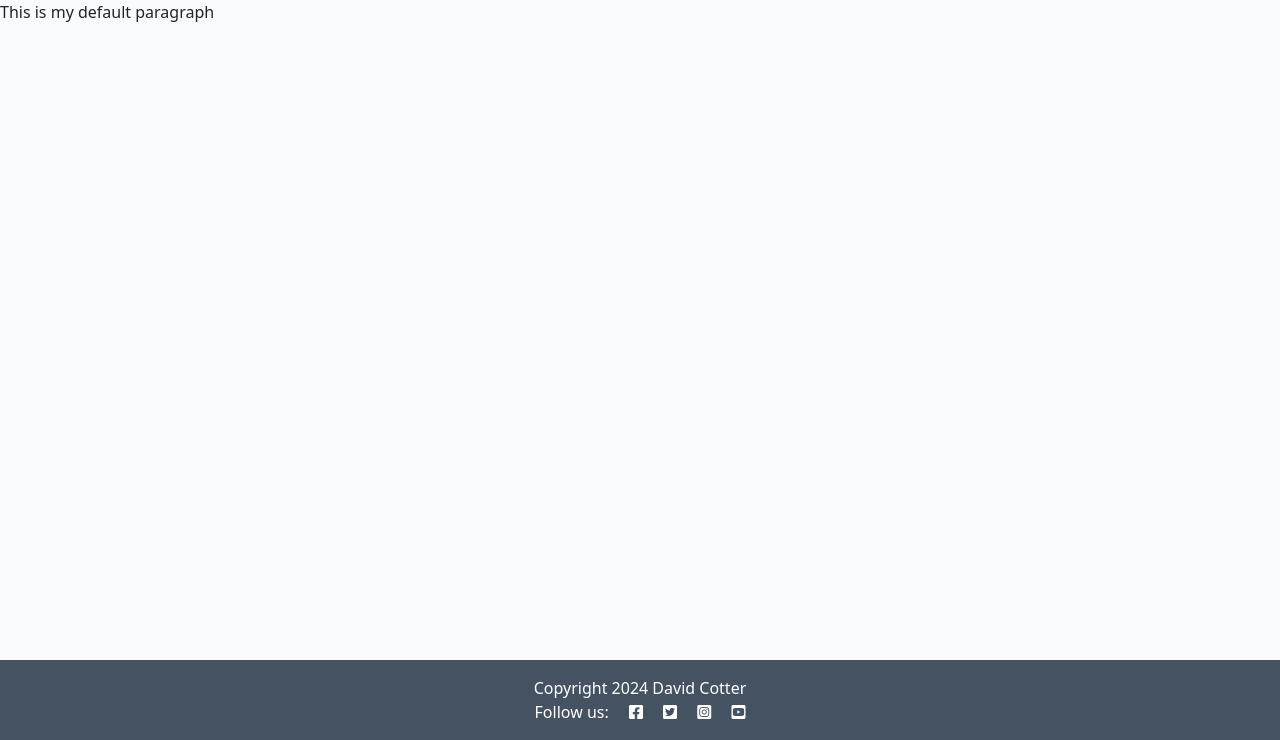
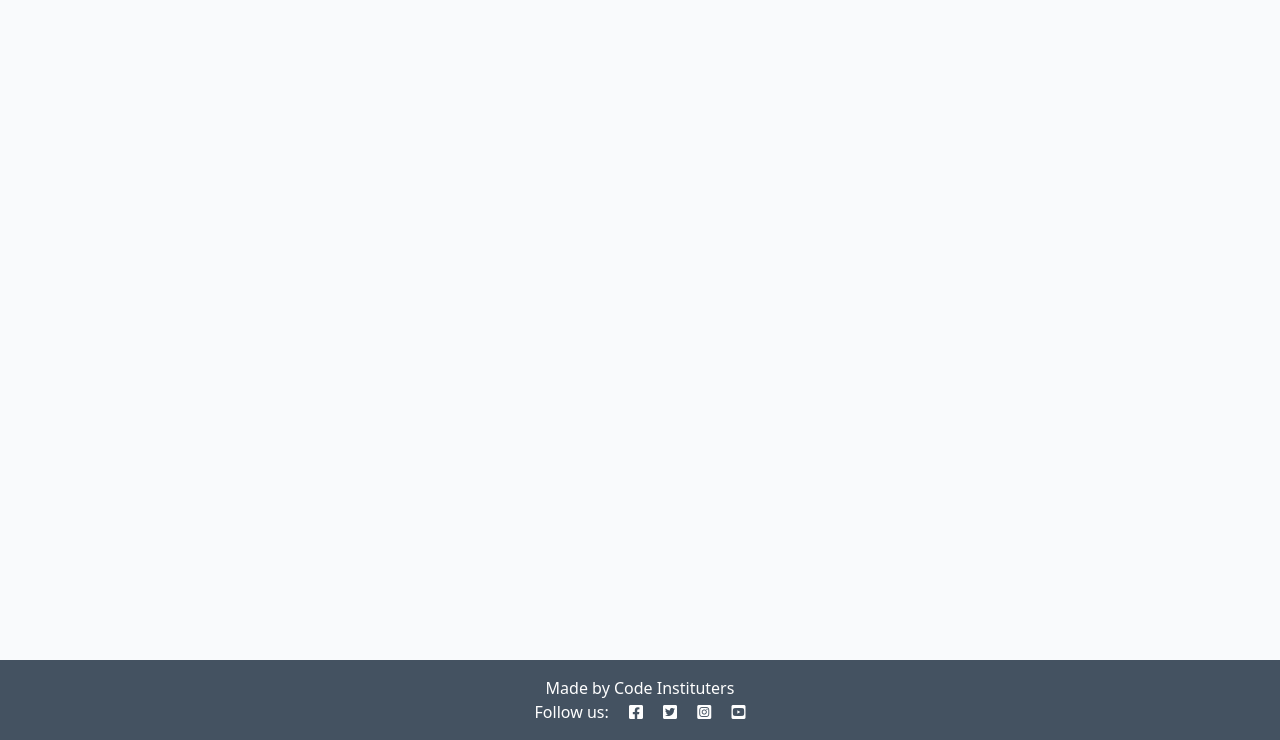
Before and after one commit to trxdave/django-blog, a Django app: template templates/base.html in a window 1280 px wide. Shown: the part 60-800 px from the top of the page. Run offline with Django 4.2, Linux system fonts and the light colour scheme; the template is opened without the code that fills it, so the values that code supplies are empty.

Commit message:
base and admin update

```diff
--- a/blog/admin.py
+++ b/blog/admin.py
@@ -6,7 +6,7 @@ from django_summernote.admin import SummernoteModelAdmin
 @admin.register(Post)
 class PostAdmin(SummernoteModelAdmin):
 
-    list_display = ('title', 'slug', 'status')
+    list_display = ('title', 'slug', 'status', 'created_on')
     search_fields = ['title', 'content']
     list_filter = ('status', 'created_on',)
     prepopulated_fields = {'slug': ('title',)}
--- a/templates/base.html
+++ b/templates/base.html
@@ -2,6 +2,7 @@
 
 {% url 'home' as home_url %}
 {% url 'about' as about_url %}
+
 
 <!DOCTYPE html>
 <html class="h-100" lang="en">
@@ -21,9 +22,9 @@
     <!-- Bootstrap CSS -->
     <link href="https://cdn.jsdelivr.net/npm/bootstrap@5.0.1/dist/css/bootstrap.min.css" rel="stylesheet"
         integrity="sha384-+0n0xVW2eSR5OomGNYDnhzAbDsOXxcvSN1TPprVMTNDbiYZCxYbOOl7+AMvyTG2x" crossorigin="anonymous">
-    <!--Custom CSS-->
+
+    <!-- Custom CSS -->
     <link rel="stylesheet" href="{% static 'css/style.css' %}">
-
 </head>
 
 <body class="d-flex flex-column h-100 main-bg">
@@ -44,10 +45,9 @@
                             href="{% url 'home' %}">Home</a>
                     </li>
                     <li class="nav-item">
-                            <a class="nav-link {% if request.path == about_url %}active{% endif %}" aria-current="page"
-                            href="{% url 'about:about' %}">About</a>
+                        <a class="nav-link {% if request.path == about_url %}active{% endif %}" aria-current="page"
+                            href="{% url 'about' %}">About</a>
                     </li>
-
                 </ul>
                 <span class="navbar-text text-muted">
                     adventures of a software developer
@@ -59,7 +59,7 @@
     <main class="flex-shrink-0 main-bg">
 
         {% block content %}
-            <p>This is my default paragraph</p>
+        <!-- Content Goes here -->
         {% endblock content %}
 
     </main>
@@ -67,9 +67,8 @@
     <!-- Footer -->
     <footer class="footer mt-auto py-3 dark-bg">
         <p class="m-0 text-center text-white">
-            {% block copyright %}
-            Copyright 2024 David Cotter</p>
-            {% endblock copyright %}
+      {% block copyright %}Made by Code Instituters{% endblock copyright %}
+</p>
         <p class="m-0 text-center text-white">Follow us: <i class="fab fa-facebook-square ms-3"></i>
             <i class="fab fa-twitter-square ms-3"></i>
             <i class="fab fa-instagram-square ms-3"></i>
@@ -79,8 +78,8 @@
 
     <script src="https://cdn.jsdelivr.net/npm/bootstrap@5.0.1/dist/js/bootstrap.bundle.min.js"
         integrity="sha384-gtEjrD/SeCtmISkJkNUaaKMoLD0//ElJ19smozuHV6z3Iehds+3Ulb9Bn9Plx0x4" crossorigin="anonymous">
-    </script>
-    <script src="{% static 'js/script.js' %}"></script>
+        </script>
+        <script src="{% static 'js/script.js' %}"></script>
 </body>
 
 </html>
```
